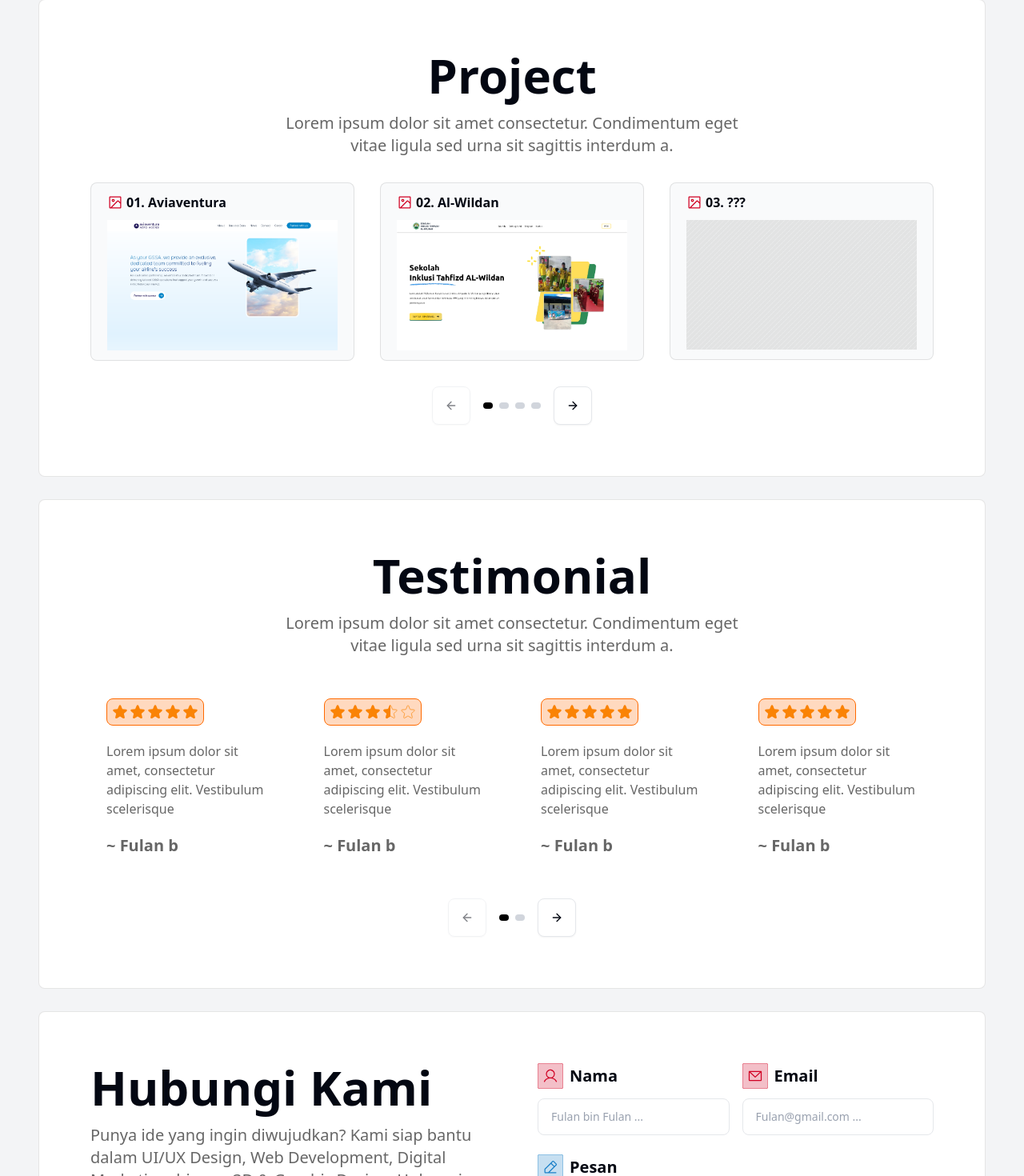
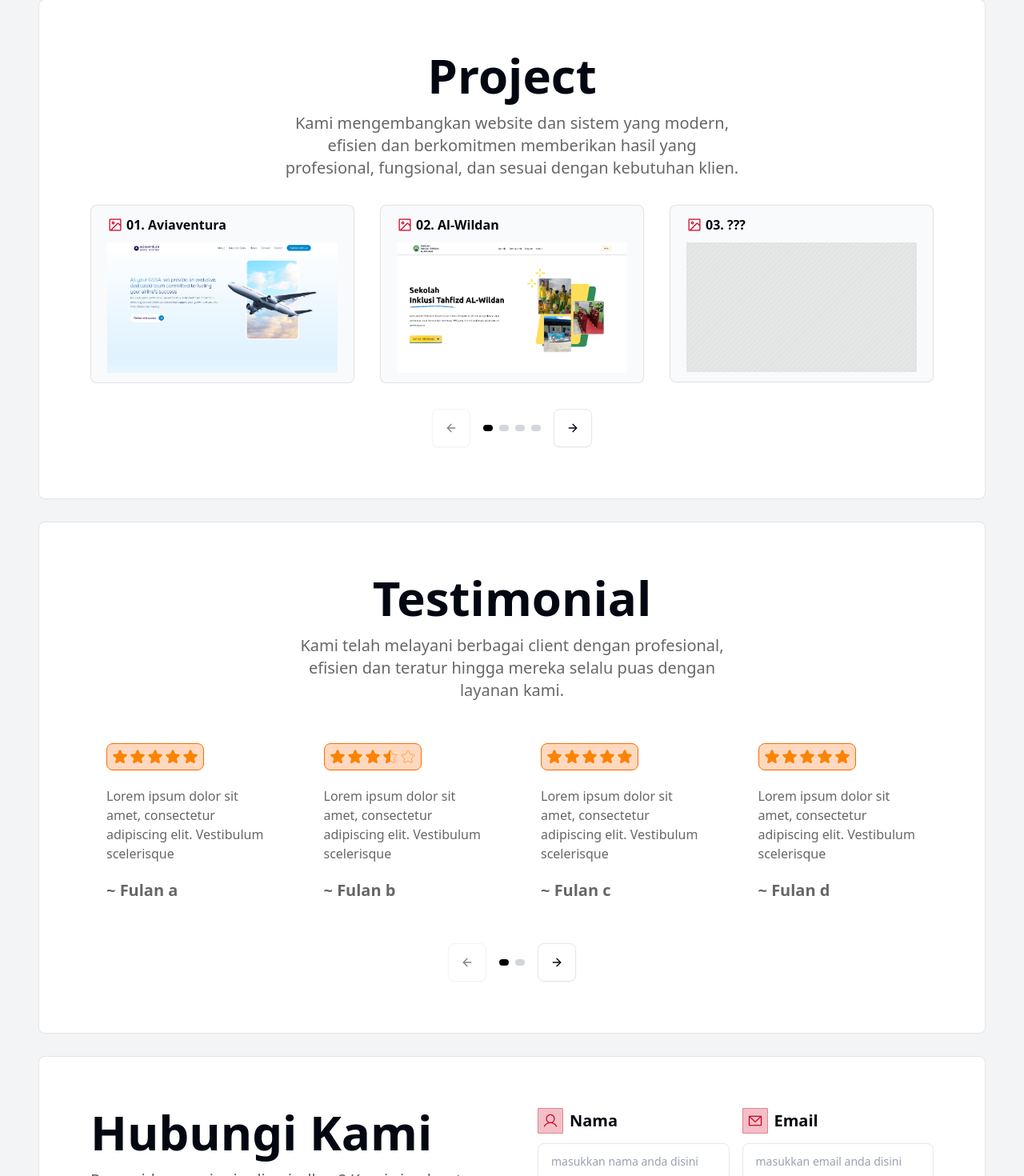
Before and after one commit to kodeintekno-dev/kodeintekno-classmeet, a React (Vite) app: page / in a window 1280 px wide. Shown: the part 2860-4330 px from the top of the page at 80% size. Built offline with nearby package versions, Linux system fonts and the light colour scheme.

Commit message:
feat: copywriting a few section

```diff
--- a/src/components/Contact.tsx
+++ b/src/components/Contact.tsx
@@ -21,7 +21,7 @@ export default function Contact() {
               </div>
               <input
                 type="text"
-                placeholder="Fulan bin Fulan ..."
+                placeholder="masukkan nama anda disini"
                 className="w-full px-4 py-3 border border-gray-200 rounded-lg focus:outline-none focus:ring-2 focus:ring-orange-400 focus:border-transparent placeholder-gray-400 text-sm text-black"
               />
             </div>
@@ -33,7 +33,7 @@ export default function Contact() {
               </div>
               <input
                 type="email"
-                placeholder="Fulan@gmail.com ..."
+                placeholder="masukkan email anda disini"
                 className="w-full px-4 py-3 border border-gray-200 rounded-lg focus:outline-none focus:ring-2 focus:ring-orange-400 focus:border-transparent placeholder-gray-400 text-sm text-black"
               />
             </div>
@@ -46,7 +46,7 @@ export default function Contact() {
             </div>
             <textarea
               rows={4}
-              placeholder="Lorem ipsum dolor sit amet..."
+              placeholder="masukkan pesan anda untuk kami disini"
               className="w-full px-4 py-3 border border-gray-200 rounded-lg focus:outline-none focus:ring-2 focus:ring-orange-400 focus:border-transparent placeholder-gray-400 text-sm resize-none text-black"
             />
           </div>
--- a/src/components/Project.tsx
+++ b/src/components/Project.tsx
@@ -44,8 +44,9 @@ export default function Project() {
       <div className="text-center space-y-4">
         <h1 className="font-semibold text-3xl lg:text-6xl">Project</h1>
         <p className="lg:text-xl max-w-[50ch] mx-auto text-black/60">
-          Lorem ipsum dolor sit amet consectetur. Condimentum eget vitae ligula
-          sed urna sit sagittis interdum a.
+          Kami mengembangkan website dan sistem yang modern, efisien dan
+          berkomitmen memberikan hasil yang profesional, fungsional, dan sesuai
+          dengan kebutuhan klien.
         </p>
       </div>
       <Carousel
@@ -95,7 +96,7 @@ export default function Project() {
               <div
                 className={twMerge(
                   "w-2 sm:w-3 h-1 sm:h-2 rounded-lg transition-colors cursor-pointer",
-                  i + 1 == current ? "bg-black" : "bg-gray-300",
+                  i + 1 == current ? "bg-black" : "bg-gray-300"
                 )}
                 onClick={() => api?.scrollTo(i)}
               />
--- a/src/components/Testimonial.tsx
+++ b/src/components/Testimonial.tsx
@@ -44,8 +44,7 @@ export default function Testimonial() {
       <div className="text-center space-y-4">
         <h1 className="font-semibold text-3xl lg:text-6xl">Testimonial</h1>
         <p className="lg:text-xl max-w-[50ch] mx-auto text-black/60">
-          Lorem ipsum dolor sit amet consectetur. Condimentum eget vitae ligula
-          sed urna sit sagittis interdum a.
+          Kami telah melayani berbagai client dengan profesional, efisien dan teratur hingga mereka selalu puas dengan layanan kami.
         </p>
       </div>
       <Carousel
--- a/src/data/testimonial.ts
+++ b/src/data/testimonial.ts
@@ -2,7 +2,7 @@ export const testimonials = [
   {
     rate: 5,
     desc: "Lorem ipsum dolor sit amet, consectetur adipiscing elit. Vestibulum scelerisque",
-    author: "Fulan b",
+    author: "Fulan a",
   },
   {
     rate: 3.6,
@@ -12,31 +12,31 @@ export const testimonials = [
   {
     rate: 5,
     desc: "Lorem ipsum dolor sit amet, consectetur adipiscing elit. Vestibulum scelerisque",
-    author: "Fulan b",
+    author: "Fulan c",
   },
   {
     rate: 5,
     desc: "Lorem ipsum dolor sit amet, consectetur adipiscing elit. Vestibulum scelerisque",
-    author: "Fulan b",
+    author: "Fulan d",
   },
   {
     rate: 5,
     desc: "Lorem ipsum dolor sit amet, consectetur adipiscing elit. Vestibulum scelerisque",
-    author: "Fulan b",
+    author: "Fulan e",
   },
   {
     rate: 5,
     desc: "Lorem ipsum dolor sit amet, consectetur adipiscing elit. Vestibulum scelerisque",
-    author: "Fulan b",
+    author: "Fulan f",
   },
   {
     rate: 5,
     desc: "Lorem ipsum dolor sit amet, consectetur adipiscing elit. Vestibulum scelerisque",
-    author: "Fulan b",
+    author: "Fulan g",
   },
   {
     rate: 5,
     desc: "Lorem ipsum dolor sit amet, consectetur adipiscing elit. Vestibulum scelerisque",
-    author: "Fulan b",
+    author: "Fulan h",
   },
 ];
```
